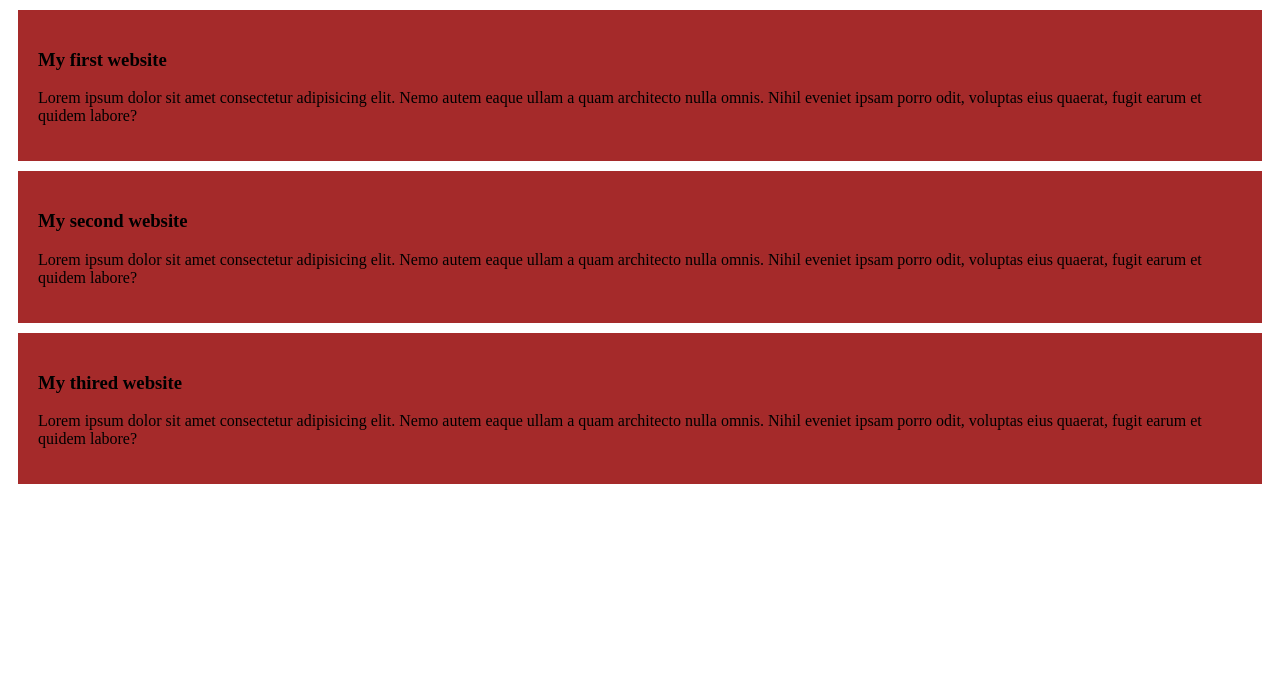
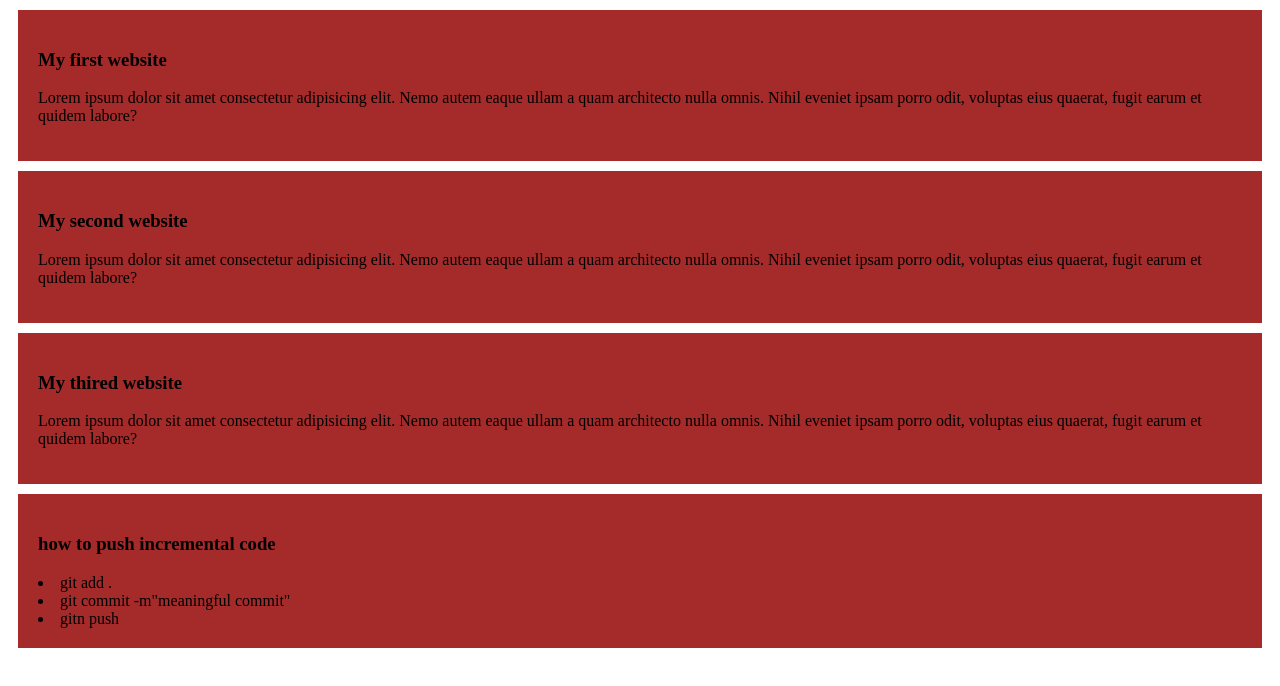
Before and after one commit to tasnimmondoltuba/module-3-my-second-repo, a plain HTML site: page index.html in a window 1280 px wide. Drawn offline with Linux system fonts and the light colour scheme.

Commit message:
my list add

```diff
--- a/index.html
+++ b/index.html
@@ -27,5 +27,13 @@
             Lorem ipsum dolor sit amet consectetur adipisicing elit. Nemo autem eaque ullam a quam architecto nulla omnis. Nihil eveniet ipsam porro odit, voluptas eius quaerat, fugit earum et quidem labore?
         </p>
     </div>
+    <div>
+        <h3>
+            how to push incremental code
+        </h3>
+        <li>git add .</li>
+        <li>git commit -m"meaningful commit"</li>
+        <li>gitn push</li>
+    </div>
 </body>
 </html>
```
